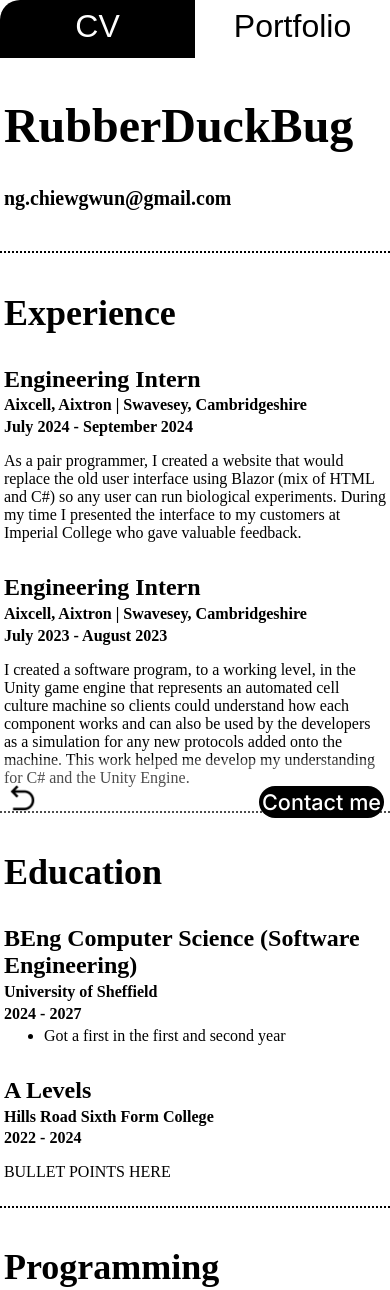
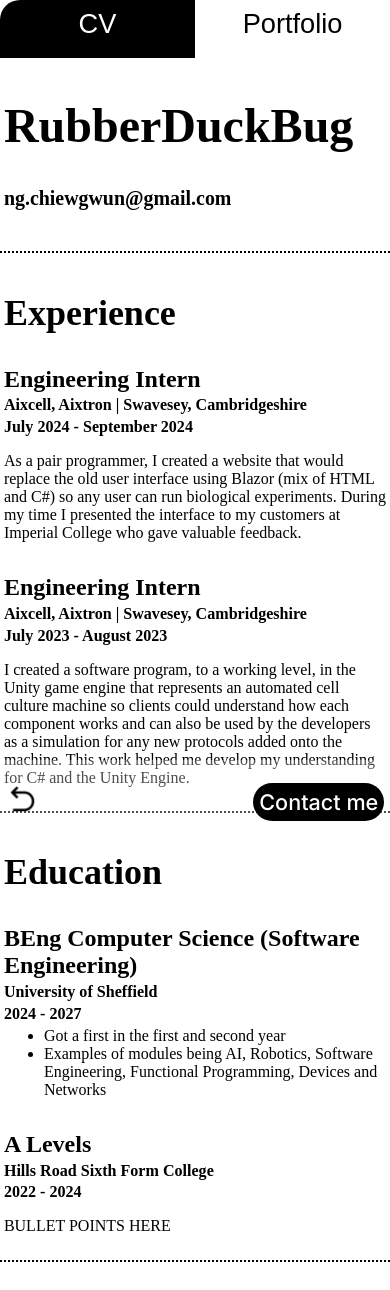
Before and after one commit to RubberDuckBug/Portfolio, a Flask app: page /cv in a window 390 px wide. Shown: the top 1290 px of the page. Run offline with Flask 3, Linux system fonts and the light colour scheme; the visitor is signed in with stand-in values (Sample User, id 1).

Commit message:
Made it more mobile accessable

```diff
--- a/app/static/css/cv.css
+++ b/app/static/css/cv.css
@@ -21,10 +21,16 @@ header {
     text-align: center;
     padding-top: 2%;
     padding-bottom: 2%;
-    font-size: 2rem;
+    font-size: 2.3rem;
     cursor: pointer;
     transition: transform 0.1s ease;
     user-select: none; /* User can't highlight the text now (try on all buttons) */
+}
+
+@media (max-width: 800px) {
+    .button-redirect {
+        font-size: 1.7rem;
+    }
 }
 
 .button-redirect:active {
@@ -83,7 +89,6 @@ footer {
     width: 100%;
     height: 10vh;
     background-color: rgba(255,255,255,0.3);
-    font-size: 18px;
     justify-content: space-between;
     align-items: center
 }
@@ -102,6 +107,12 @@ footer {
     font-family: 'Inter', sans-serif;
 }
 
+@media (max-width: 1000px) {
+    .email {
+        padding: 1.5%;
+    }
+}
+
 .arrow {
     height: 30px;
     width: 30px;
--- a/app/templates/cv.html
+++ b/app/templates/cv.html
@@ -46,6 +46,7 @@
         <h6>2024 - 2027</h6>
         <ul>
             <li>Got a first in the first and second year</li>
+            <li>Examples of modules being AI, Robotics, Software Engineering, Functional Programming, Devices and Networks</li>
         </ul>
 
         <h4>A Levels</h4>
```
Also changed, not shown: app/static/css/email.css (+10 -2 lines), app/static/css/index.css (+14 -0 lines), app/static/css/portfolio.css (+14 -3 lines).
